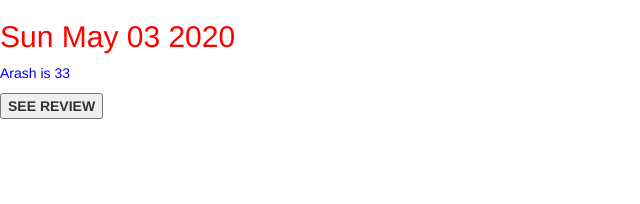
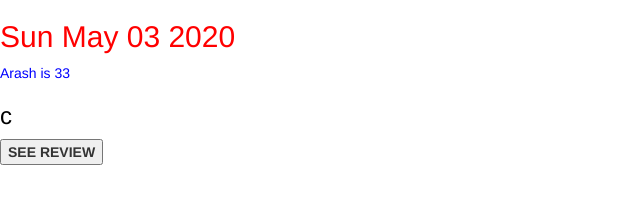
Before and after one commit to arashmok/learningjs, a website: page index.html in a window 1280 px wide. Shown: the whole page, without its empty margins (0-640 px from the left). Drawn offline with nearby package versions, Linux system fonts and the light colour scheme.

Commit message:
End of Project!

```diff
--- a/home.js
+++ b/home.js
@@ -9,6 +9,16 @@ let person = {
 };
 let now = new Date();
 
+const values = ['a', 'b', 'c'];
+const set = values.filter(function (item) {
+    return item > 'b';
+});
+values.forEach(function (item) {
+    console.log(item);
+})
+
+
 clickButton('button');
 showMessage(now.toDateString(),"date", "red");
 showMessage(person.showInfo(),"message", "blue");
+showMessage(set, "array", "black")
--- a/index.html
+++ b/index.html
@@ -16,6 +16,7 @@
 <body>
     <h2 id="date"></h2>
     <p id="message">Hello, World!</p>
+    <h3 id="array"></h3>
     <button id="button" type="button"><b>SEE REVIEW</b></button>
 
     <div id="review" class="container hidden">
```
